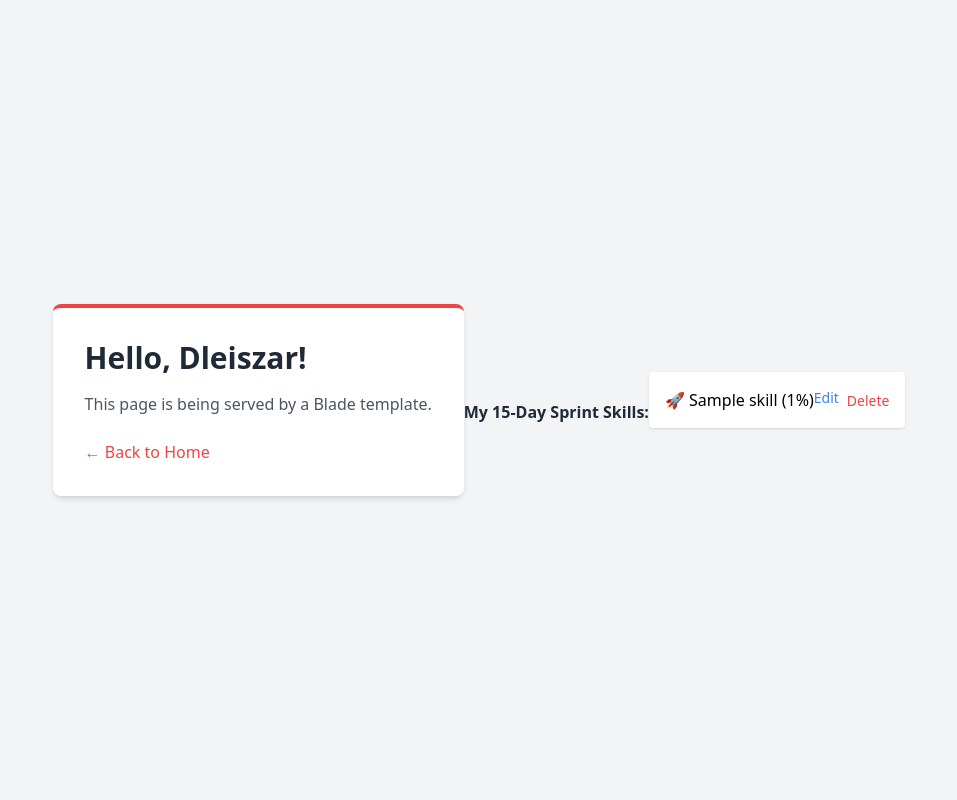
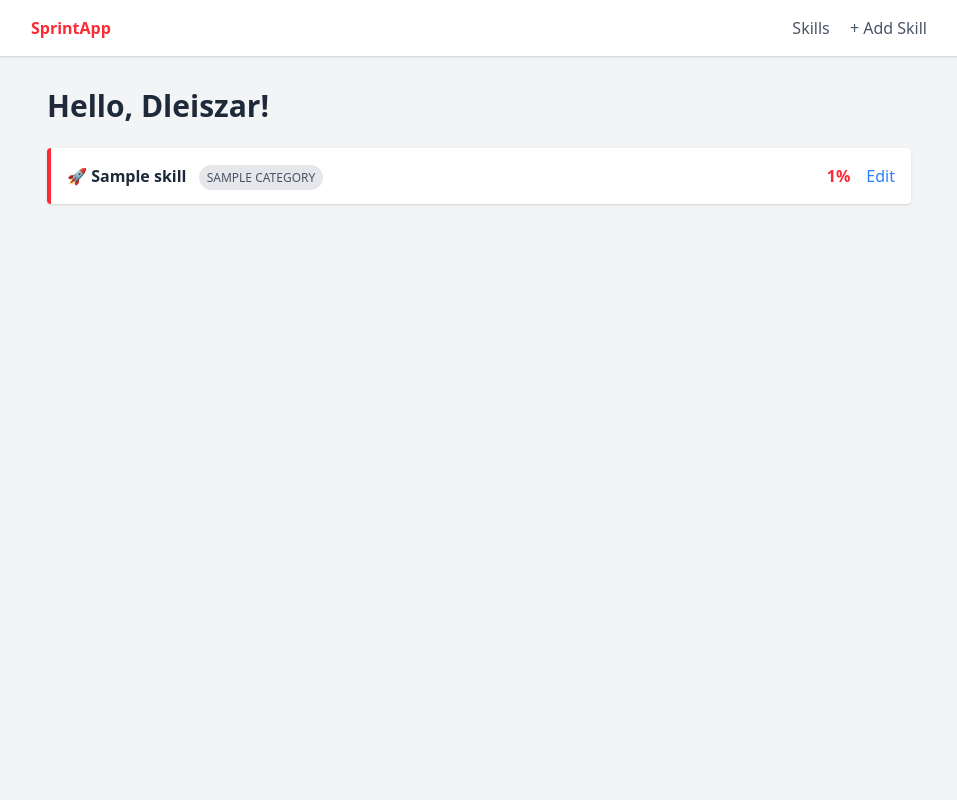
Before and after one commit to dleiszarjeisalther/my-first-app, a Laravel app: page /about in a window 1280 px wide. Shown: the whole page, without its empty margins (161-1118 px from the left). Run offline with Laravel 12, Linux system fonts and the light colour scheme; tables that the repository leaves empty hold one stand-in row (values such as "Sample post"); style sheets or scripts are compiled from the project's sources; some libraries are stand-ins or nearby versions.

Commit message:
Day 8: Implemented One-to-Many relationships and Eager Loading

```diff
--- a/app/Http/Controllers/SkillController.php
+++ b/app/Http/Controllers/SkillController.php
@@ -2,6 +2,7 @@
 
 namespace App\Http\Controllers;
 
+use App\Models\Category;
 use App\Models\Skill; // Don't forget to import your Model!
 use Illuminate\Http\Request;
 
@@ -9,7 +10,8 @@ class SkillController extends Controller
 {
     public function index()
     {
-        $skills = Skill::all();
+        // "with('category')" tells Laravel to fetch all categories in ONE query
+        $skills = Skill::with('category')->get();
 
         return view('about', [
             'user_name' => 'Dleiszar',
@@ -19,31 +21,31 @@ class SkillController extends Controller
 
     public function create()
     {
-        // Just show the form
-        return view('skills.create');
+        // 2. Fetch all categories so the user can choose one in a dropdown
+        $categories = Category::all();
+        return view('skills.create', compact('categories'));
     }
 
     public function store(Request $request)
     {
-        // 1. Validate: Don't trust the user! Make sure they actually typed a name.
+        // 3. Update validation to ensure a category_id is selected and exists in the DB
         $validated = $request->validate([
             'name' => 'required|min:3',
             'percent' => 'required|integer|min:0|max:100',
+            'category_id' => 'required|exists:categories,id',
         ]);
 
-        // 2. Save to Warehouse
         Skill::create($validated);
 
-        // 3. Go back to the list with a "Success" message
-        return redirect('/about')->with('success', 'Skill added successfully!');
+        return redirect('/about')->with('success', 'Skill categorized and saved!');
     }
 
     public function edit($id)
     {
         // Find the specific skill or fail with a 404 error
         $skill = Skill::findOrFail($id);
-
-        return view('skills.edit', compact('skill'));
+        $categoriesopt = Category::all();
+        return view('skills.edit', compact('skill', 'categoriesopt'));
     }
 
     public function update(Request $request, $id)
@@ -53,6 +55,7 @@ class SkillController extends Controller
         $validated = $request->validate([
             'name' => 'required|min:3',
             'percent' => 'required|integer|min:0|max:100',
+            'category_id' => 'required|exists:categories,id',
         ]);
 
         $skill->update($validated);
--- /dev/null
+++ b/app/Models/Category.php
@@ -0,0 +1,17 @@
+<?php
+
+namespace App\Models;
+
+use Illuminate\Database\Eloquent\Model;
+
+class Category extends Model
+{
+    // The bodyguard now knows 'name' is a friend
+    protected $fillable = ['name'];
+
+    // The "Spiderweb" connection to Skills
+    public function skills()
+    {
+        return $this->hasMany(Skill::class);
+    }
+}
--- a/app/Models/Skill.php
+++ b/app/Models/Skill.php
@@ -14,5 +14,11 @@ class Skill extends Model
     protected $fillable = [
         'name',
         'percent',
+        'category_id',
     ];
+
+    public function category()
+    {
+        return $this->belongsTo(Category::class);
+    }
 }
--- a/resources/js/app.js
+++ b/resources/js/app.js
@@ -1 +1,53 @@
-//
+var sidebar = document.getElementById('sidebar');
+
+function sidebarToggle() {
+    if (sidebar.style.display === "none") {
+        sidebar.style.display = "block";
+    } else {
+        sidebar.style.display = "none";
+    }
+}
+
+var profileDropdown = document.getElementById('ProfileDropDown');
+
+function profileToggle() {
+    if (profileDropdown.style.display === "none") {
+        profileDropdown.style.display = "block";
+    } else {
+        profileDropdown.style.display = "none";
+    }
+}
+
+
+/**
+ * ### Modals ###
+ */
+
+function toggleModal(action, elem_trigger)
+{
+    elem_trigger.addEventListener('click', function () {
+        if (action == 'add') {
+            let modal_id = this.dataset.modal;
+            document.getElementById(`${modal_id}`).classList.add('modal-is-open');
+        } else {
+            // Automaticlly get the opned modal ID
+            let modal_id = elem_trigger.closest('.modal-wrapper').getAttribute('id');
+            document.getElementById(`${modal_id}`).classList.remove('modal-is-open');
+        }
+    });
+}
+
+
+// Check if there is modals on the page
+if (document.querySelector('.modal-wrapper'))
+{
+    // Open the modal
+    document.querySelectorAll('.modal-trigger').forEach(btn => {
+        toggleModal('add', btn);
+    });
+
+    // close the modal
+    document.querySelectorAll('.close-modal').forEach(btn => {
+        toggleModal('remove', btn);
+    });
+}
--- a/resources/views/about.blade.php
+++ b/resources/views/about.blade.php
@@ -1,38 +1,29 @@
-<!DOCTYPE html>
-<html>
-<head>
-    <title>About Me</title>
-    <script src="https://cdn.tailwindcss.com"></script>
-</head>
-@if(session('success'))
-    <div class="p-3 mb-3 text-green-800 bg-green-100 rounded">
-        {{ session('success') }}
-    </div>
-@endif
-<body class="bg-gray-100 flex items-center justify-center min-h-screen">
-    <div class="bg-white p-8 rounded-lg shadow-md border-t-4 border-red-500">
-        <h1 class="text-3xl font-bold text-gray-800">Hello, {{ $user_name }}!</h1>
-        <p class="mt-4 text-gray-600">This page is being served by a Blade template.</p>
-        <a href="/" class="mt-6 inline-block text-red-500 hover:underline">← Back to Home</a>
-    </div>
+@extends('layouts.app')
 
-    <h2 class="mt-6 font-semibold text-gray-800">My 15-Day Sprint Skills:</h2>
+@section('content')
+    <h1 class="text-3xl font-bold mb-6 text-gray-800">Hello, {{ $user_name }}!</h1>
+
+    @if(session('success'))
+        <div class="bg-green-100 border border-green-400 text-green-700 px-4 py-3 rounded mb-4">
+            {{ session('success') }}
+        </div>
+    @endif
+
     <ul class="mt-2 space-y-2">
         @foreach($skills as $skill)
-    <li class="flex justify-between items-center bg-white p-4 mb-2 shadow rounded">
-        <span>🚀 {{ $skill->name }} ({{ $skill->percent }}%)</span>
+            <li class="flex justify-between items-center bg-white p-4 shadow rounded border-l-4 border-red-500">
+                <div>
+                    <span class="font-bold text-gray-800">🚀 {{ $skill->name }}</span>
+                    <span class="ml-2 text-xs bg-gray-200 text-gray-600 px-2 py-1 rounded-full uppercase">
+                        {{ $skill->category->name }}
+                    </span>
+                </div>
 
-        <div class="flex space-x-2">
-            <a href="/skills/{{ $skill->id }}/edit" class="text-blue-500 text-sm">Edit</a>
-
-            <form action="/skills/{{ $skill->id }}" method="POST" onsubmit="return confirm('Really delete?')">
-                @csrf
-                @method('DELETE')
-                <button type="submit" class="text-red-500 text-sm">Delete</button>
-            </form>
-        </div>
-    </li>
-@endforeach
+                <div class="flex items-center space-x-4">
+                    <span class="font-bold text-red-500">{{ $skill->percent }}%</span>
+                    <a href="/skills/{{ $skill->id }}/edit" class="text-blue-500 hover:underline">Edit</a>
+                </div>
+            </li>
+        @endforeach
     </ul>
-</body>
-</html>
+@endsection
--- /dev/null
+++ b/resources/views/layouts/app.blade.php
@@ -0,0 +1,27 @@
+<!DOCTYPE html>
+<html lang="en">
+<head>
+    <meta charset="UTF-8">
+    <meta name="viewport" content="width=device-width, initial-scale=1.0">
+    <title>{{ $title ?? 'My Laravel App' }}</title>
+
+    @vite(['resources/css/app.css'])
+</head>
+<body class="bg-gray-100">
+
+    <nav class="bg-white shadow mb-8 p-4">
+        <div class="max-w-4xl mx-auto flex justify-between">
+            <a href="/" class="font-bold text-red-500">SprintApp</a>
+            <div class="space-x-4">
+                <a href="/about" class="text-gray-600 hover:text-red-500">Skills</a>
+                <a href="/skills/create" class="text-gray-600 hover:text-red-500">+ Add Skill</a>
+            </div>
+        </div>
+    </nav>
+
+    <main class="max-w-4xl mx-auto px-4">
+        @yield('content')
+    </main>
+     @vite(['resources/js/app.js'])
+</body>
+</html>
```
Also changed, not shown: resources/views/skills/create.blade.php (+14 -9 lines), resources/views/skills/edit.blade.php (+31 -5 lines), database/migrations/2026_04_28_113714_create_categories_table.php (added), database/migrations/2026_04_28_114304_add_category_id_to_skills_table.php (added), 1 other file.
